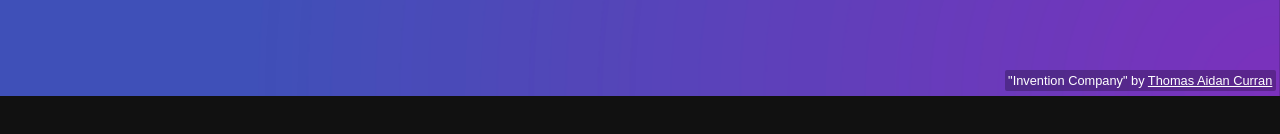
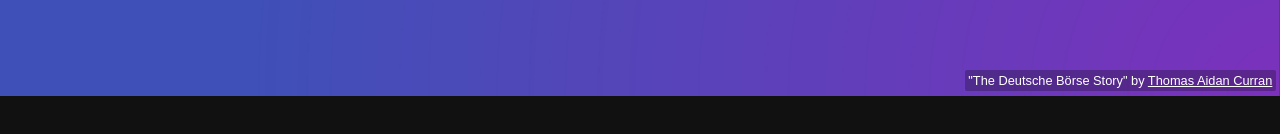
Before and after one commit to tacurran/DB-Story, a plain HTML site: page index.html in a window 1280 px wide. Shown: the part 624-758 px from the top of the page. Drawn offline with nearby package versions, Linux system fonts and the light colour scheme.

Commit message:
Minor Changes

```diff
--- a/index.html
+++ b/index.html
@@ -3,7 +3,7 @@
     <head>
         <meta charset="utf-8">
         <meta http-equiv="X-UA-Compatible" content="IE=edge">
-        <title>Invention Company</title>
+        <title>The Deutsche Börse Story</title>
         <meta name="description" content="">
         <meta name="viewport" content="width=device-width, initial-scale=1">
         <link href='http://fonts.googleapis.com/css?family=Open+Sans|Open+Sans+Condensed:700' rel='stylesheet' type='text/css'>
@@ -13,31 +13,28 @@
     <body>
         <div class="bss-slides num1" tabindex="1">
             <figure>
-		      <img src="img/originatepresentation_.jpg" width="100%" /><figcaption>"Invention Company" by <a href="https://www.thomasaidancurran.com">Thomas Aidan Curran</a></figcaption>
+		      <img src="img/originatepresentation_.jpg" width="100%" /><figcaption>"The Deutsche Börse Story" by <a href="https://github.com/tacurran">Thomas Aidan Curran</a></figcaption>
             </figure>
             <figure>
-		      <img src="img/originatepresentation_2.jpg" width="100%" /><figcaption>"Invention Company" by <a href="https://www.thomasaidancurran.com">Thomas Aidan Curran</a></figcaption>
+		      <img src="img/originatepresentation_2.jpg" width="100%" /><figcaption>"The Deutsche Börse Story" by <a href="https://github.com/tacurran">Thomas Aidan Curran</a></figcaption>
             </figure>
             <figure>
-		      <img src="img/originatepresentation_3.jpg" width="100%" /><figcaption>"Invention Company" by <a href="https://www.thomasaidancurran.com">Thomas Aidan Curran</a></figcaption>
+		      <img src="img/originatepresentation_3.jpg" width="100%" /><figcaption>"The Deutsche Börse Story" by <a href="https://github.com/tacurran">Thomas Aidan Curran</a></figcaption>
             </figure>
             <figure>
-		      <img src="img/originatepresentation_4.jpg" width="100%" /><figcaption>"Invention Company" by <a href="https://www.thomasaidancurran.com">Thomas Aidan Curran</a></figcaption>
+		      <img src="img/originatepresentation_4.jpg" width="100%" /><figcaption>"The Deutsche Börse Story" by <a href="https://github.com/tacurran">Thomas Aidan Curran</a></figcaption>
             </figure>
             <figure>
-		      <img src="img/originatepresentation_5.jpg" width="100%" /><figcaption>"Invention Company" by <a href="https://www.thomasaidancurran.com">Thomas Aidan Curran</a></figcaption>
+		      <img src="img/originatepresentation_5.jpg" width="100%" /><figcaption>"The Deutsche Börse Story" by <a href="https://github.com/tacurran">Thomas Aidan Curran</a></figcaption>
             </figure>
             <figure>
-                <img src="img/originatepresentation_6.jpg" width="100%" /><figcaption>"Invention Company" by <a href="https://www.thomasaidancurran.com">Thomas Aidan Curran</a></figcaption>
+                <img src="img/originatepresentation_6.jpg" width="100%" /><figcaption>"The Deutsche Börse Story" by <a href="https://github.com/tacurran">Thomas Aidan Curran</a></figcaption>
             </figure>
             <figure>
-                <img src="img/originatepresentation_7.jpg" width="100%" /><figcaption>"Invention Company" by <a href="https://www.thomasaidancurran.com">Thomas Aidan Curran</a></figcaption>
+                <img src="img/originatepresentation_7.jpg" width="100%" /><figcaption>"The Deutsche Börse Story" by <a href="https://github.com/tacurran">Thomas Aidan Curran</a></figcaption>
             </figure>
             <figure>
-                <img src="img/originatepresentation_8.jpg" width="100%" /><figcaption>"Invention Company" by <a href="https://www.thomasaidancurran.com">Thomas Aidan Curran</a></figcaption>
-            </figure>
-	<figure>
-                <img src="img/originatepresentation_9.jpg" width="100%" /><figcaption>"Invention Company" by <a href="https://www.thomasaidancurran.com">Thomas Aidan Curran</a></figcaption>
+                <img src="img/originatepresentation_8.jpg" width="100%" /><figcaption>"The Deutsche Börse Story" by <a href="https://github.com/tacurran">Thomas Aidan Curran</a></figcaption>
             </figure>
         </div>
 <script src="demo/js/hammer.min.js"></script>
```
